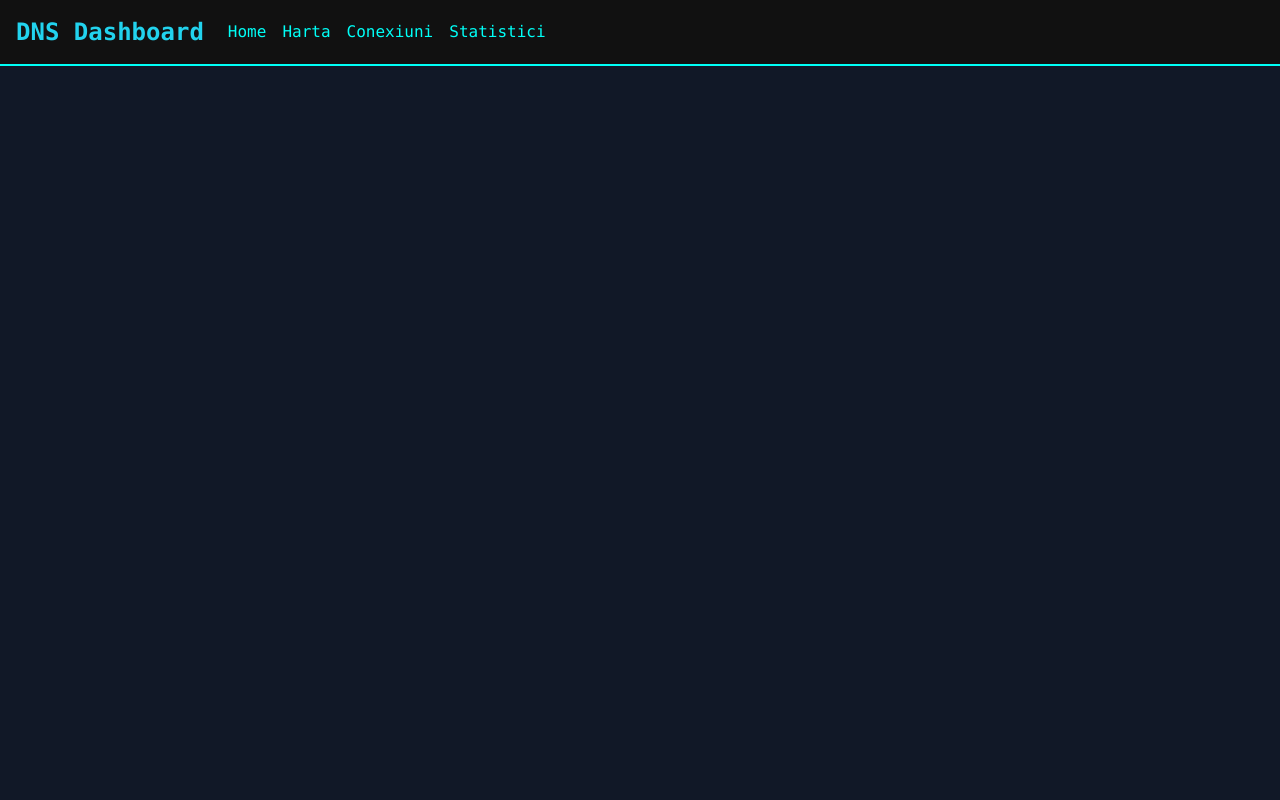
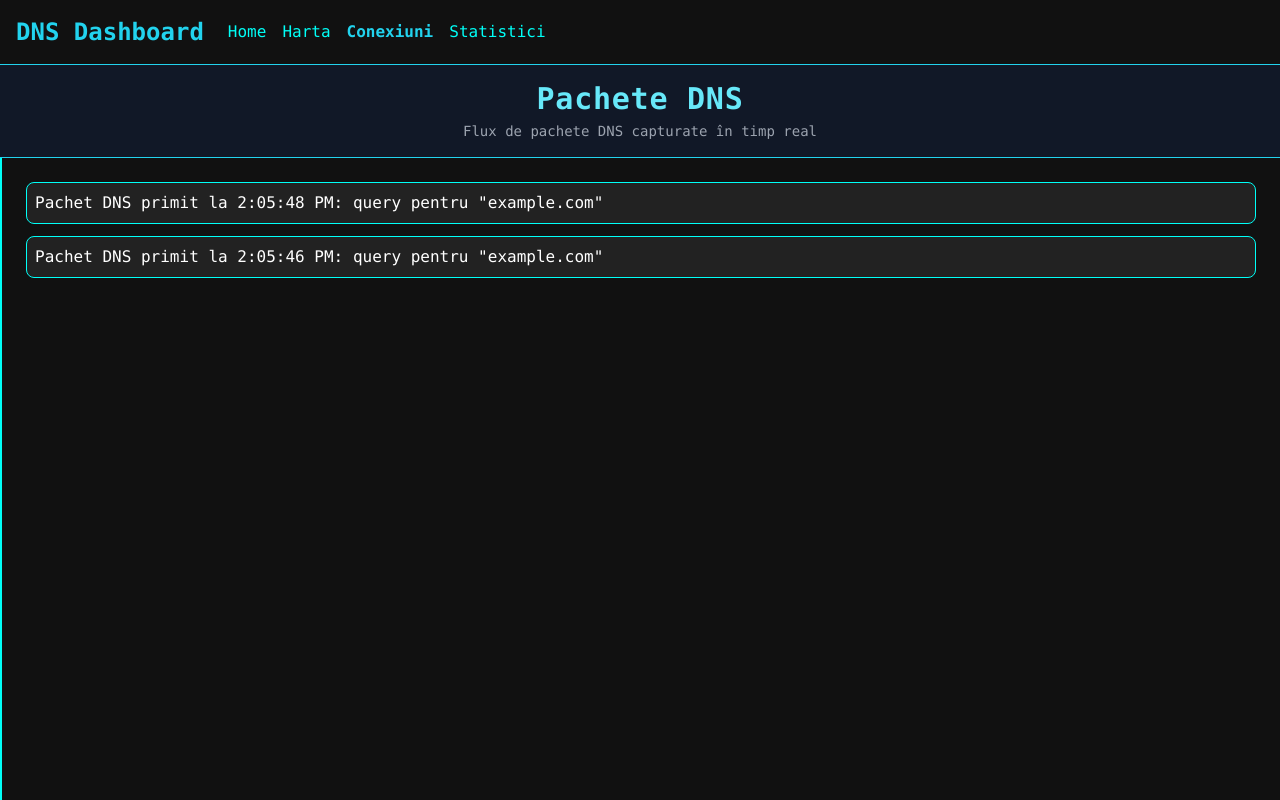
Before and after one commit to AnaPop3007/Out-of-Scope-Angler, a plain HTML site: page frontend/conexiuni.html in a window 1280 px wide. Drawn offline with nearby package versions, Linux system fonts and the light colour scheme.

Commit message:
frontend version 0.4

```diff
--- a/frontend/conexiuni.html
+++ b/frontend/conexiuni.html
@@ -1,23 +1,58 @@
 <!DOCTYPE html>
 <html lang="ro">
-<meta charset="UTF-8">
+<head>
+  <meta charset="UTF-8">
   <meta name="viewport" content="width=device-width, initial-scale=1.0">
-  <title>DNS Map</title>
+  <title>Pachete DNS</title>
   <link rel="stylesheet" href="style.css">
   <script src="https://cdn.tailwindcss.com"></script>
-</html>
+</head>
+
 <body class="bg-gray-900 text-white font-mono h-screen flex flex-col">
 
-    <nav class="nav-bar flex justify-between items-center p-4">
+  <!-- Navbar -->
+  <nav class="nav-bar flex justify-between items-center p-4 border-b border-cyan-400">
     <div class="flex items-center gap-6">
       <span class="text-2xl font-bold text-cyan-400">DNS Dashboard</span>
       <ul class="flex gap-4">
         <li><a href="index.html" class="nav-link">Home</a></li>
         <li><a href="harta.html" class="nav-link">Harta</a></li>
-        <li><a href="#" class="nav-link">Conexiuni</a></li>
+        <li><a href="conexiuni.html" class="nav-link font-bold text-cyan-400">Conexiuni</a></li>
         <li><a href="#" class="nav-link">Statistici</a></li>
       </ul>
     </div>
   </nav>
 
+  <!-- Header -->
+  <header class="text-center py-4 bg-gray-850 border-b border-cyan-400 shadow-md">
+    <h1 class="text-3xl font-bold text-cyan-300 tracking-wide">Pachete DNS</h1>
+    <p class="text-gray-400 text-sm mt-1">Flux de pachete DNS capturate în timp real</p>
+  </header>
+
+  <!-- Conținutul principal -->
+  <main class="flex-1 overflow-y-auto p-6 sidebar">
+    <div id="packetContainer" class="space-y-3">
+      <!-- Pachetele vor apărea aici -->
+    </div>
+  </main>
+
+  <script>
+    // Simulare pachete DNS primite (va fi înlocuit cu backend real)
+    const packetContainer = document.getElementById('packetContainer');
+
+    function addPacket(data) {
+      const card = document.createElement('div');
+      card.className = 'packet-card';
+      card.textContent = data;
+      packetContainer.prepend(card); // cel mai recent sus
+    }
+
+    // Test: adaugă un pachet nou la fiecare 2 secunde
+    setInterval(() => {
+      const time = new Date().toLocaleTimeString();
+      addPacket(`Pachet DNS primit la ${time}: query pentru "example.com"`);
+    }, 2000);
+  </script>
+
 </body>
+</html>
```
Also changed, not shown: frontend/harta.html (+1 -1 lines), frontend/index.html (+53 -4 lines).
